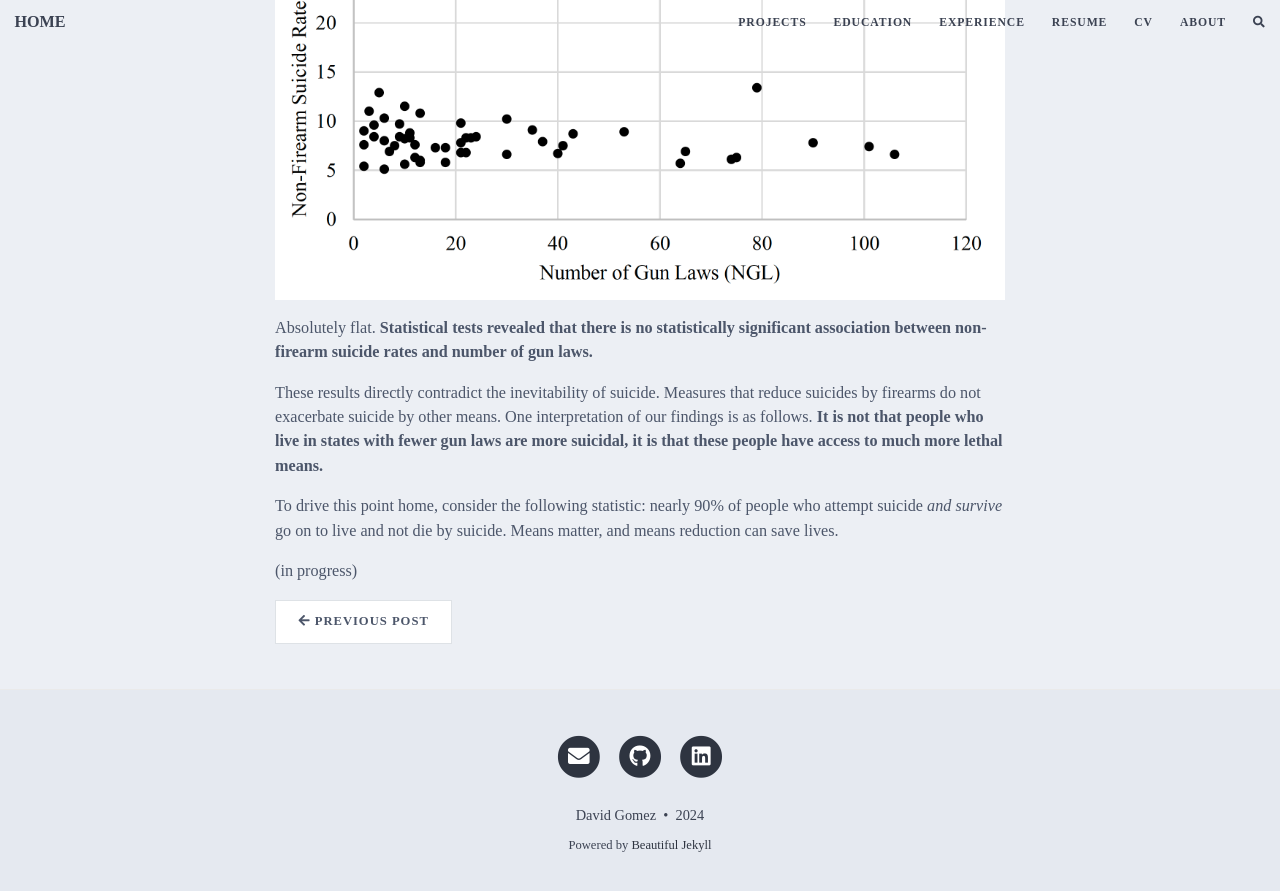
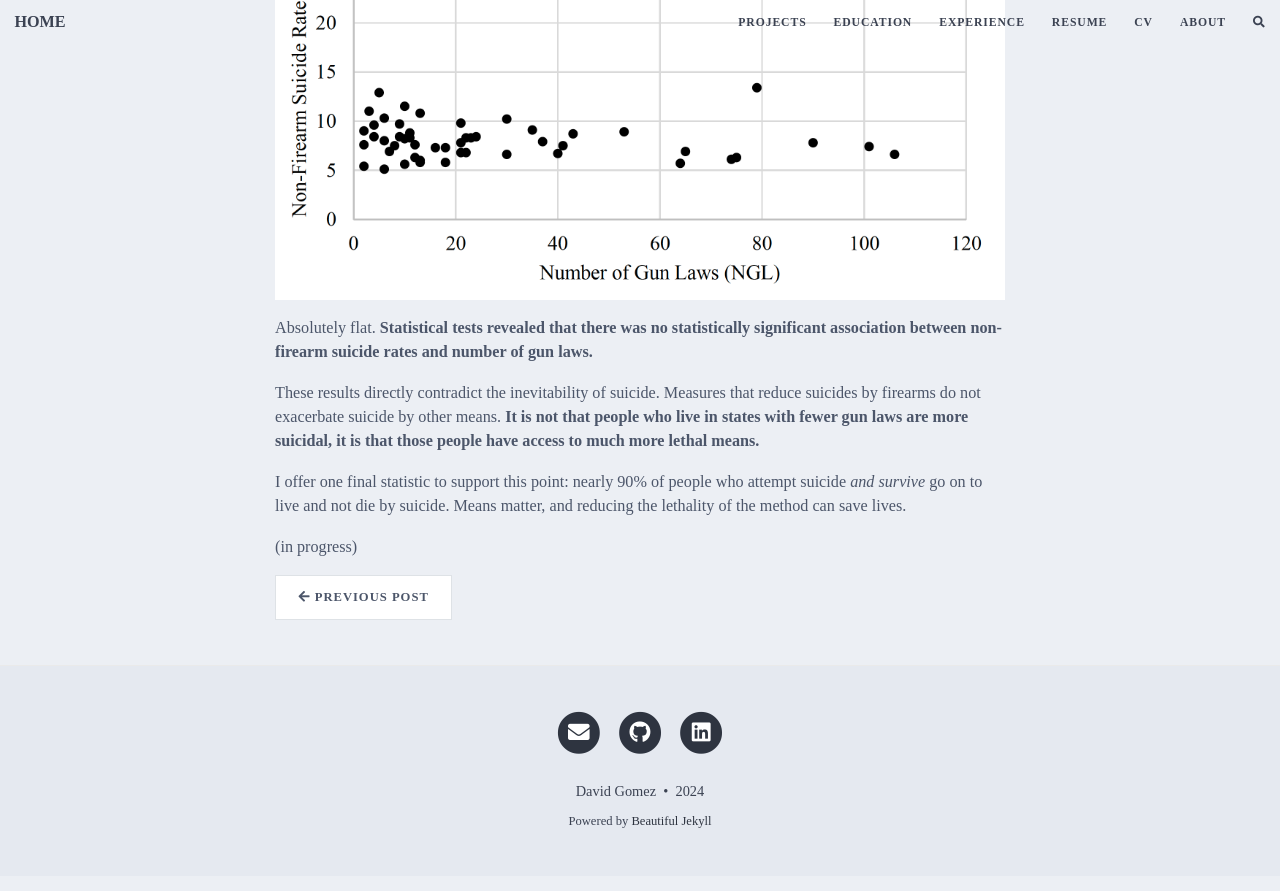
Before and after one commit to dbgomez94/dbgomez94.github.io, a Jekyll site: the page built from _posts/2024-06-01-from-project-to-publication.md, in a window 1280 px wide and 900 px high, scrolled down 2420 px. Shown: the top 891 px of the window. Built offline with Jekyll 4.4.1, drawn with Linux system fonts in a browser that asks for light colours; nearby versions of some CDN libraries; comment, search, counter and statistics services are not loaded.

Commit message:
updating projects

```diff
--- a/_posts/2024-06-01-from-project-to-publication.md
+++ b/_posts/2024-06-01-from-project-to-publication.md
@@ -27,11 +27,10 @@ Now, the notion of the inevitability of suicide implies that where there are red
 
 ![non-firearm suicides vs number of gun laws](/assets/img/nfsr-vs-ngl.png)
 
-Absolutely flat. **Statistical tests revealed that there is no statistically significant association between non-firearm suicide rates and number of gun laws.**
+Absolutely flat. **Statistical tests revealed that there was no statistically significant association between non-firearm suicide rates and number of gun laws.**
 
-These results directly contradict the inevitability of suicide. Measures that reduce suicides by firearms do not exacerbate suicide by other means. One interpretation of our findings is as follows. **It is not that people who live in states with fewer gun laws are more suicidal, it is that these people have access to much more lethal means.**
+These results directly contradict the inevitability of suicide. Measures that reduce suicides by firearms do not exacerbate suicide by other means. **It is not that people who live in states with fewer gun laws are more suicidal, it is that those people have access to much more lethal means.**
 
-To drive this point home, consider the following statistic: nearly 90% of people who attempt suicide *and survive* go on to live and not die by suicide. Means matter, and means reduction can save lives.
-
+I offer one final statistic to support this point: nearly 90% of people who attempt suicide *and survive* go on to live and not die by suicide. Means matter, and reducing the lethality of the method can save lives.
 
 (in progress)
```
